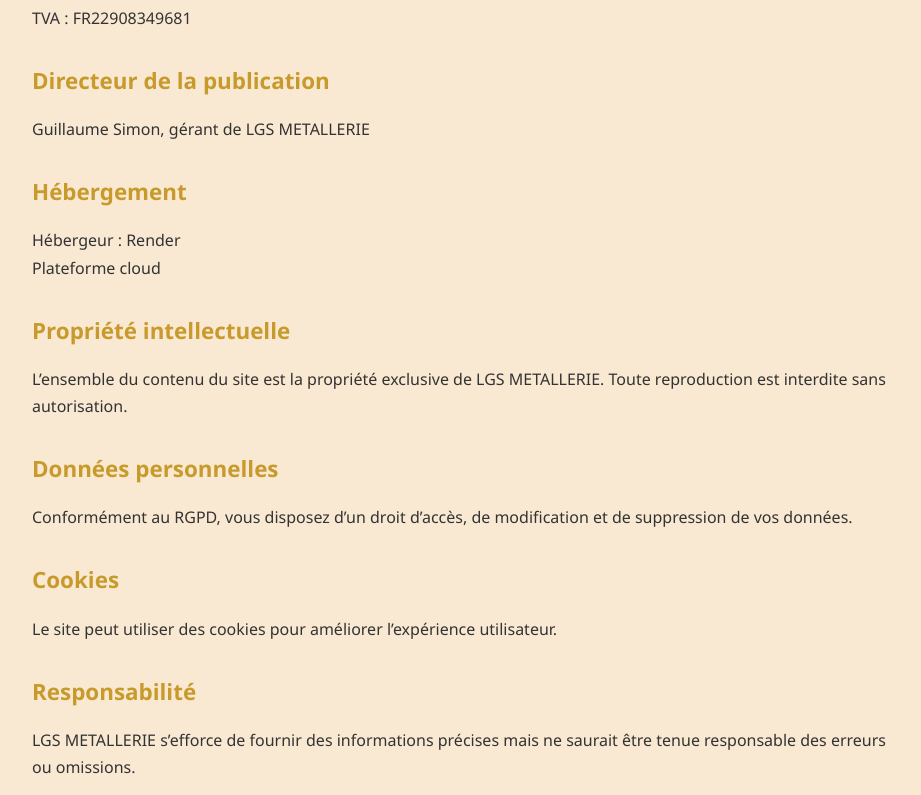
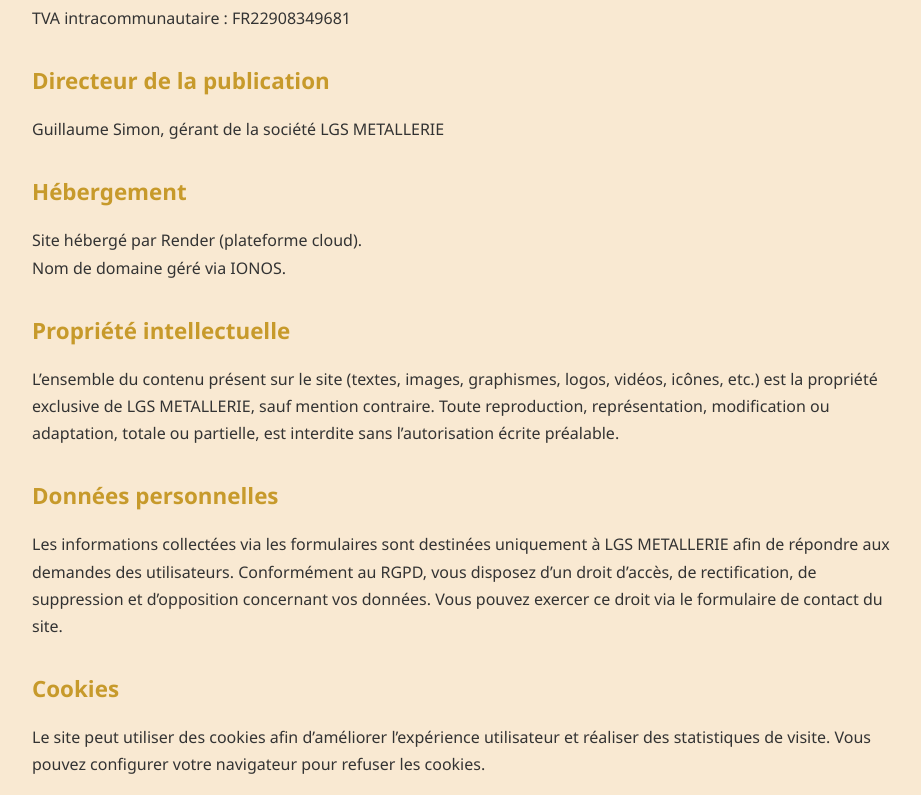
Before and after one commit to JeremyRavant/lgs-site, a React (Vite) app in the folder lgs/: page /mentions in a window 1280 px wide. Shown: the part 505-1300 px from the top of the page, without its empty margins (178-1099 px from the left). Built offline with nearby package versions, Linux system fonts and the light colour scheme; no server answers.

Commit message:
add others légales mentions

```diff
--- a/lgs/src/pages/Mentions.jsx
+++ b/lgs/src/pages/Mentions.jsx
@@ -9,56 +9,65 @@
         <h2>Éditeur du site</h2>
         <p>
           LGS METALLERIE – SARL au capital de 1 000 €<br />
-          16 Route de la Forêt – 76113 Sahurs – France<br />
+          Siège social : 16 Route de la Forêt – 76113 Sahurs – France<br />
           SIREN : 908 349 681<br />
           SIRET : 908 349 681 00019<br />
           RCS : Rouen 908 349 681<br />
-          TVA : FR22908349681
+          TVA intracommunautaire : FR22908349681
         </p>
       </section>
 
       <section>
         <h2>Directeur de la publication</h2>
-        <p>Guillaume Simon, gérant de LGS METALLERIE</p>
+        <p>Guillaume Simon, gérant de la société LGS METALLERIE</p>
       </section>
 
       <section>
         <h2>Hébergement</h2>
         <p>
-          Hébergeur : Render<br />
-          Plateforme cloud
+          Site hébergé par Render (plateforme cloud).<br />
+          Nom de domaine géré via IONOS.
         </p>
       </section>
 
       <section>
         <h2>Propriété intellectuelle</h2>
         <p>
-          L’ensemble du contenu du site est la propriété exclusive de LGS
-          METALLERIE. Toute reproduction est interdite sans autorisation.
+          L’ensemble du contenu présent sur le site (textes, images, graphismes,
+          logos, vidéos, icônes, etc.) est la propriété exclusive de LGS
+          METALLERIE, sauf mention contraire. Toute reproduction, représentation,
+          modification ou adaptation, totale ou partielle, est interdite sans
+          l’autorisation écrite préalable.
         </p>
       </section>
 
       <section>
         <h2>Données personnelles</h2>
         <p>
-          Conformément au RGPD, vous disposez d’un droit d’accès, de modification
-          et de suppression de vos données.
+          Les informations collectées via les formulaires sont destinées
+          uniquement à LGS METALLERIE afin de répondre aux demandes des
+          utilisateurs. Conformément au RGPD, vous disposez d’un droit d’accès,
+          de rectification, de suppression et d’opposition concernant vos
+          données. Vous pouvez exercer ce droit via le formulaire de contact du
+          site.
         </p>
       </section>
 
       <section>
         <h2>Cookies</h2>
         <p>
-          Le site peut utiliser des cookies pour améliorer l’expérience
-          utilisateur.
+          Le site peut utiliser des cookies afin d’améliorer l’expérience
+          utilisateur et réaliser des statistiques de visite. Vous pouvez
+          configurer votre navigateur pour refuser les cookies.
         </p>
       </section>
 
       <section>
         <h2>Responsabilité</h2>
         <p>
-          LGS METALLERIE s’efforce de fournir des informations précises mais ne
-          saurait être tenue responsable des erreurs ou omissions.
+          LGS METALLERIE s’efforce de fournir des informations aussi précises que
+          possible. Toutefois, la société ne pourra être tenue responsable des
+          omissions, inexactitudes ou défauts de mise à jour.
         </p>
       </section>
     </div>
```
